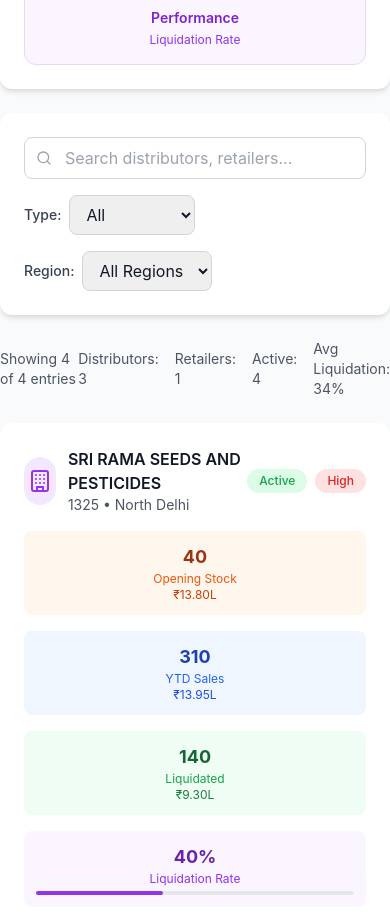
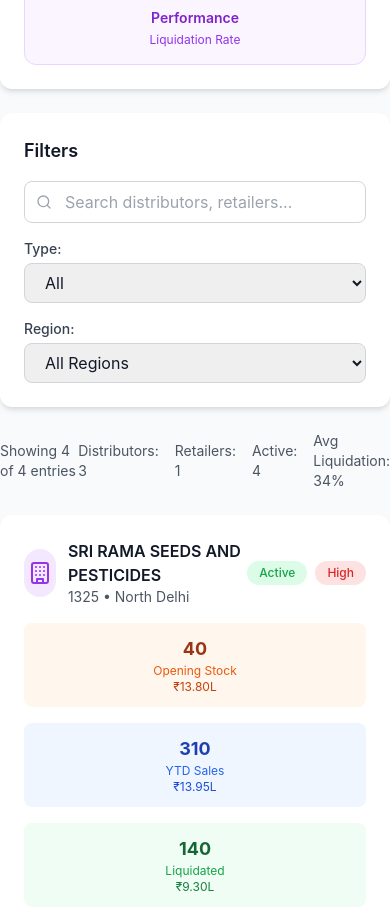
Before and after one commit to nairmahesh/gencrestproject, a React (Vite) app: page /liquidation in a window 390 px wide. Shown: the part 1040-1962 px from the top of the page. Built offline with nearby package versions, Linux system fonts and the light colour scheme.

Commit message:
Fix liquidation filters for both web and mobile views

```diff
--- a/src/components/MobileApp.tsx
+++ b/src/components/MobileApp.tsx
@@ -252,6 +252,7 @@ const MobileApp: React.FC = () => {
 
       {/* Filters */}
       <div className="bg-white rounded-xl p-4 shadow-sm">
+        <h3 className="font-semibold mb-3 text-gray-900">Filters</h3>
         <div className="space-y-3">
           {/* Search Bar */}
           <div className="relative">
@@ -268,11 +269,11 @@ const MobileApp: React.FC = () => {
           {/* Filter Dropdowns */}
           <div className="grid grid-cols-2 gap-3">
             <div>
-              <label className="block text-xs font-medium text-gray-700 mb-1">Type</label>
+              <label className="block text-sm font-medium text-gray-700 mb-1">Type:</label>
               <select
                 value={selectedType}
                 onChange={(e) => setSelectedType(e.target.value)}
-                className="w-full px-3 py-2 border border-gray-300 rounded-lg focus:ring-2 focus:ring-purple-500 focus:border-transparent text-sm"
+                className="w-full px-3 py-2 border border-gray-300 rounded-lg focus:ring-2 focus:ring-purple-500 focus:border-transparent text-sm bg-white"
               >
                 <option value="All Types">All Types</option>
                 <option value="Distributor">Distributor</option>
@@ -280,11 +281,11 @@ const MobileApp: React.FC = () => {
               </select>
             </div>
             <div>
-              <label className="block text-xs font-medium text-gray-700 mb-1">Region</label>
+              <label className="block text-sm font-medium text-gray-700 mb-1">Region:</label>
               <select
                 value={selectedRegion}
                 onChange={(e) => setSelectedRegion(e.target.value)}
-                className="w-full px-3 py-2 border border-gray-300 rounded-lg focus:ring-2 focus:ring-purple-500 focus:border-transparent text-sm"
+                className="w-full px-3 py-2 border border-gray-300 rounded-lg focus:ring-2 focus:ring-purple-500 focus:border-transparent text-sm bg-white"
               >
                 <option value="All Regions">All Regions</option>
                 <option value="Delhi NCR">Delhi NCR</option>
@@ -299,7 +300,7 @@ const MobileApp: React.FC = () => {
           {(selectedType !== 'All Types' || selectedRegion !== 'All Regions' || searchTerm) && (
             <button
               onClick={clearFilters}
-              className="w-full px-4 py-2 text-red-600 hover:bg-red-50 rounded-lg transition-colors flex items-center justify-center text-sm"
+              className="w-full px-4 py-2 text-red-600 hover:bg-red-50 rounded-lg transition-colors flex items-center justify-center text-sm border border-red-300"
             >
               <X className="w-4 h-4 mr-1" />
               Clear Filters
--- a/src/pages/Liquidation.tsx
+++ b/src/pages/Liquidation.tsx
@@ -240,7 +240,9 @@ const Liquidation: React.FC = () => {
 
       {/* Filters with Tag System */}
       <div className="bg-white rounded-xl p-6 card-shadow">
-        <div className="flex flex-col sm:flex-row gap-4">
+        <div className="space-y-4">
+          <h3 className="text-lg font-semibold text-gray-900">Filters</h3>
+          <div className="flex flex-col sm:flex-row gap-4">
           {/* Search Bar */}
           <div className="flex-1">
             <div className="relative">
@@ -256,8 +258,8 @@ const Liquidation: React.FC = () => {
           </div>
 
           {/* Type Filter */}
-          <div className="flex items-center space-x-2">
-            <label className="text-sm font-medium text-gray-700">Type:</label>
+          <div className="min-w-[150px]">
+            <label className="block text-sm font-medium text-gray-700 mb-1">Type:</label>
             <select
               value={selectedTags.find(tag => ['Distributor', 'Retailer'].includes(tag)) || 'All'}
               onChange={(e) => {
@@ -267,7 +269,7 @@ const Liquidation: React.FC = () => {
                 }
                 setSelectedTags(newTags);
               }}
-              className="px-3 py-2 border border-gray-300 rounded-lg focus:ring-2 focus:ring-purple-500 focus:border-transparent"
+              className="w-full px-4 py-2 border border-gray-300 rounded-lg focus:ring-2 focus:ring-purple-500 focus:border-transparent"
             >
               <option value="All">All</option>
               <option value="Distributor">Distributor</option>
@@ -276,8 +278,8 @@ const Liquidation: React.FC = () => {
           </div>
 
           {/* Region Filter */}
-          <div className="flex items-center space-x-2">
-            <label className="text-sm font-medium text-gray-700">Region:</label>
+          <div className="min-w-[150px]">
+            <label className="block text-sm font-medium text-gray-700 mb-1">Region:</label>
             <select
               value={selectedTags.find(tag => ['Delhi NCR', 'Mumbai', 'Bangalore', 'Chennai'].includes(tag)) || 'All'}
               onChange={(e) => {
@@ -287,7 +289,7 @@ const Liquidation: React.FC = () => {
                 }
                 setSelectedTags(newTags);
               }}
-              className="px-3 py-2 border border-gray-300 rounded-lg focus:ring-2 focus:ring-purple-500 focus:border-transparent"
+              className="w-full px-4 py-2 border border-gray-300 rounded-lg focus:ring-2 focus:ring-purple-500 focus:border-transparent"
             >
               <option value="All">All Regions</option>
               <option value="Delhi NCR">Delhi NCR</option>
@@ -301,12 +303,13 @@ const Liquidation: React.FC = () => {
           {selectedTags.length > 0 && (
             <button
               onClick={clearAllTags}
-              className="px-4 py-2 text-red-600 hover:bg-red-50 rounded-lg transition-colors flex items-center"
+              className="px-4 py-2 text-red-600 hover:bg-red-50 rounded-lg transition-colors flex items-center border border-red-300"
             >
               <X className="w-4 h-4 mr-1" />
               Clear
             </button>
           )}
+          </div>
         </div>
       </div>
 
```
